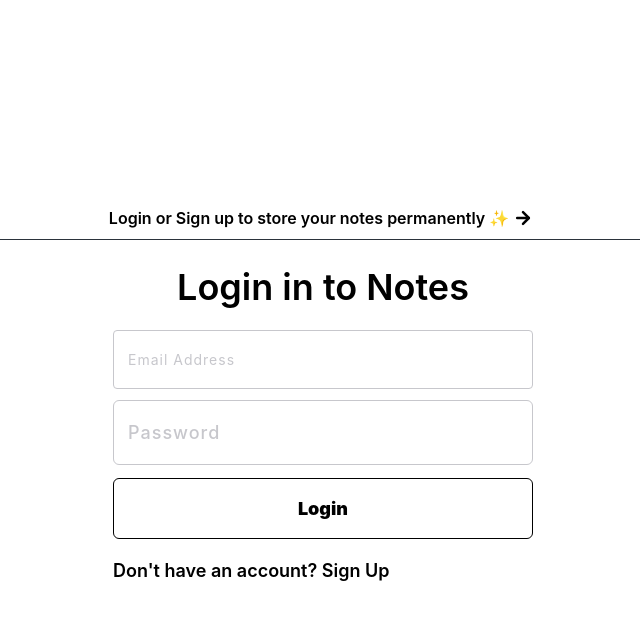
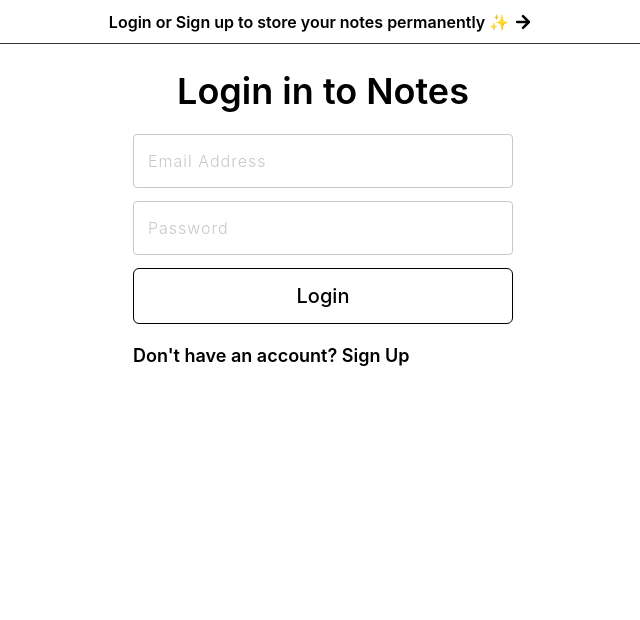
Before and after one commit to amarmanhala/notesbystories, a React (Create React App) app: page /welcome in a window 1280 px wide. Shown: the top 620 px of the page, without its empty margins (317-957 px from the left). Built offline with nearby package versions, Linux system fonts and the light colour scheme.

Commit message:
Add Responsive Design

```diff
--- a/public/index.html
+++ b/public/index.html
@@ -3,7 +3,7 @@
   <head>
     <meta charset="utf-8" />
     <link rel="icon" href="%PUBLIC_URL%/favicon.ico" />
-    <meta name="viewport" content="width=device-width, initial-scale=1" />
+    <meta name="viewport" content="width=device-width, initial-scale=1.0, maximum-scale=1.0,user-scalable=0"/>
     <meta name="theme-color"
       content="#0B1014"
       media="(prefers-color-scheme: dark)" />
--- a/src/App.js
+++ b/src/App.js
@@ -7,6 +7,7 @@ import Main from "./components/Main";
 import SignUp from './components/SignUp';
 
 function App() {
+
   return (
     <>
       <GlobalStyles />
--- /dev/null
+++ b/src/components/Button.js
@@ -0,0 +1,16 @@
+import styled from "styled-components";
+
+export const Button = styled.button`
+  background-color: var(--blue);
+  padding: 12px 0;
+  border-radius: 6px;
+  font-weight: 500;
+  font-size: 20px;
+  border: 1px solid #000;
+  &::hover {
+  }
+  &::active {
+  }
+  &::focus {
+  }
+`;
--- a/src/components/InputEmail.js
+++ b/src/components/Input.js
@@ -1,18 +1,18 @@
-import React from 'react'
+import React from "react";
 import styled from "styled-components";
 import { device } from "../Devices";
 
-export default function InputEmail() {
-  const Input = styled.input`
+export const Input = styled.input`
   background-color: transparent;
   border: 1px solid var(--system-gray3);
   outline: none;
-  padding: 18px 14px;
+  padding: 16px 14px;
   font-size: 18px;
   font-weight: 500;
   border-radius: 6px;
   letter-spacing: 1px;
   margin-bottom: 0.8em;
+  font-size: 100%;
   &:focus {
     border: 1px solid var(--system-gray);
   }
@@ -26,15 +26,13 @@ export default function InputEmail() {
     font-weight: 400;
   }
   @media ${device.tablet} {
-      padding: 18px 14px;
+    padding: 14px 14px;
+    font-size: 16px;
+    font-weight: 300;
   }
   @media ${device.laptop} {
-      padding: 18px 14px;
+    padding: 14px 14px;
+    font-size: 16px;
+    font-weight: 300;
   }
 `;
-  return (
-    <>
-      <Input type="email" required placeholder="Email Address" autocapitalize="off" autocomplete="off" autocorrect="off"></Input>
-    </>
-  )
-}
--- a/src/components/InputPassword.js
+++ /dev/null
@@ -1,28 +0,0 @@
-import React from 'react'
-import styled from "styled-components";
-
-export default function InputPassword() {
-  const Input = styled.input`
-  background-color: transparent;
-  border: 1px solid var(--system-gray3);
-  outline: none;
-  padding: 18px 14px;
-  font-size: 18px;
-  font-weight: 500;
-  border-radius: 6px;
-  letter-spacing: 1px;
-  margin-bottom: 0.7em;
-
-  &:focus {
-    border: 1px solid var(--system-gray);
-  }
-  &::placeholder {
-    color: var(--system-gray3);
-  }
-  `;
-  return (
-    <>
-      <Input type="password" required placeholder="Password" autocapitalize="off" autocomplete="off" autocorrect="off"></Input>
-    </>
-  )
-}
--- a/src/components/LoginButton.js
+++ /dev/null
@@ -1,29 +0,0 @@
-import React from 'react'
-import styled from 'styled-components'
-
-export default function LoginButton() {
-
-  const Button = styled.button`
-  background-color: var(--blue);
-
-  padding: 16px 0;
-  border-radius: 6px;
-  font-weight: 900;
-  font-size: 18px;
-  border: 1px solid #000;
-  &::hover {
-
-  }
-  &::active {
-
-  }
-  &::focus {
-
-  }
-  `;
-  return (
-    <>
-      <Button tabIndex="3">Login</Button>
-    </>
-  )
-}
--- a/src/components/SignUp.js
+++ b/src/components/SignUp.js
@@ -1,8 +1,7 @@
 import React from "react";
 import styled from "styled-components";
-import InputEmail from "./InputEmail";
-import InputPassword from "./InputPassword";
-import LoginButton from "./LoginButton";
+import {Input} from "./Input";
+import {Button} from "./Button";
 import { device } from "../Devices";
 import { Link } from "react-router-dom";
 
@@ -53,9 +52,9 @@ color: var(--blue);
     <LoginPage>
       <LoginWrapper>
         <H1Wrapper><H1>Sign Up for Notes</H1></H1Wrapper>
-        <InputEmail></InputEmail>
-        <InputPassword></InputPassword>
-        <LoginButton></LoginButton>
+        <Input></Input>
+        <Input></Input>
+        <Button>Signup</Button>
         <SignUpLink to="/welcome">Already have an account? Log in</SignUpLink>
       </LoginWrapper>
     </LoginPage>
--- a/src/components/Welcome.js
+++ b/src/components/Welcome.js
@@ -1,21 +1,30 @@
 import React from "react";
 import styled from "styled-components";
-import InputEmail from "./InputEmail";
-import InputPassword from "./InputPassword";
-import LoginButton from "./LoginButton";
+import { Input } from "./Input";
+import {Button} from "./Button";
 import { device } from "../Devices";
 import { Link } from "react-router-dom";
 import Header from "./Header";
-
 
 function Welcome() {
   const LoginPage = styled.div`
     display: flex;
     flex-direction: column;
+    //justify-content: center;
+    width: 100%;
+    height: 100vh;
+    height: -webkit-fill-available;
+    background-color: var(--top-nav-color);
+  `;
+  const Main = styled.main`
+  display: flex;
+  flex-direction: column;
+  flex: 1;
   justify-content: center;
   width: 100%;
   height: 100vh;
-    background-color: var(--top-nav-color);
+  height: -webkit-fill-available;
+  background-color: transparent;
 `;
 
   const LoginWrapper = styled.div`
@@ -24,14 +33,14 @@ function Welcome() {
     flex-direction: column;
     align-self: center;
     justify-content: center;
-    width: 460px;
+    width: 420px;
     padding: 50px;
     @media ${device.mobileM} {
       width: 100%;
       padding: 20px;
     }
     @media ${device.tablet} {
-    width: 460px;
+      width: 420px;
     }
   `;
   const H1Wrapper = styled.div`
@@ -53,13 +62,17 @@ color: var(--blue);
   return (
     <LoginPage>
       <Header></Header>
+     <Main>
         <LoginWrapper>
-        <H1Wrapper><H1>Login in to Notes</H1></H1Wrapper>
-        <InputEmail></InputEmail>
-        <InputPassword></InputPassword>
-        <LoginButton></LoginButton>
+          <H1Wrapper>
+            <H1>Login in to Notes</H1>
+          </H1Wrapper>
+          <Input type="email" placeholder="Email Address"></Input>
+          <Input type="password" placeholder="Password"></Input>
+          <Button type="submit">Login</Button>
           <SignUpLink to="/signup">Don't have an account? Sign Up</SignUpLink>
         </LoginWrapper>
+     </Main>
     </LoginPage>
   );
 }
```
Lines whose indentation alone changed are shown as unchanged.
